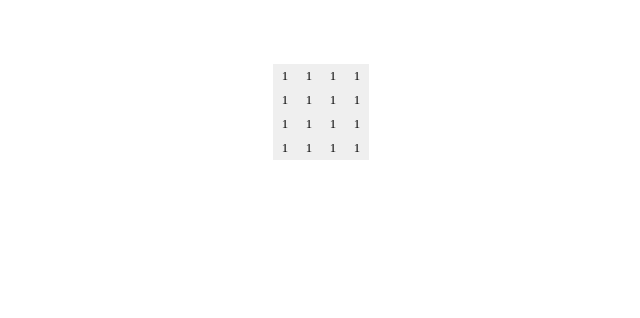
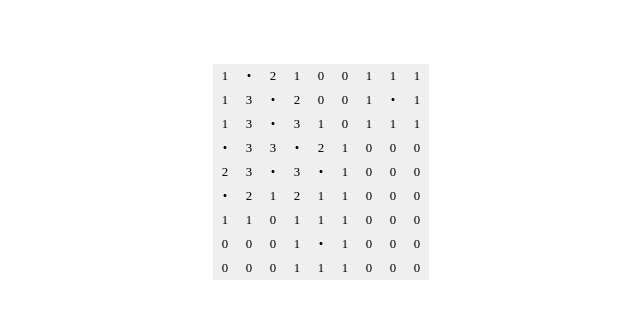
Before and after one commit to sophiamersmann/minesweeper, a Vue app: page / in a window 1280 px wide. Shown: the top 318 px of the page, without its empty margins (319-959 px from the left). Built offline with nearby package versions, Linux system fonts and the light colour scheme.

Commit message:
Add mines and counts to grid

```diff
--- a/package.json
+++ b/package.json
@@ -9,6 +9,7 @@
   },
   "dependencies": {
     "core-js": "^3.6.5",
+    "lodash": "^4.17.20",
     "normalize.css": "^8.0.1",
     "vue": "^3.0.0-0"
   },
--- a/src/components/Cell.vue
+++ b/src/components/Cell.vue
@@ -1,10 +1,16 @@
 <template>
-  <button class="cell">1</button>
+  <button class="cell">
+    {{ hasMine ? '•' : nMines }}
+  </button>
 </template>
 
 <script>
 export default {
   name: 'Cell',
+  props: ['cell'],
+  data() {
+    return this.cell;
+  },
 };
 </script>
 
--- a/src/components/Grid.vue
+++ b/src/components/Grid.vue
@@ -2,20 +2,27 @@
   <div class="grid">
     <div
       class="grid__row"
-      v-for="(row, i) in size"
+      v-for="(row, i) in grid.matrix"
       :key="i"
     >
       <Cell
         class="grid__cell"
-        v-for="(cell, j) in size"
+        v-for="(cell, j) in row"
         :key="j"
+        :cell="cell"
       />
     </div>
   </div>
 </template>
 
 <script>
+import Grid from '@/core/grid';
 import Cell from './Cell.vue';
+
+const INIT = {
+  size: 9,
+  nMines: 10,
+};
 
 export default {
   name: 'Grid',
@@ -24,7 +31,9 @@ export default {
   },
   data() {
     return {
-      size: 4,
+      size: INIT.size,
+      nMines: INIT.nMines,
+      grid: new Grid(INIT.size, INIT.nMines),
     };
   },
 };
--- /dev/null
+++ b/src/core/grid.js
@@ -0,0 +1,51 @@
+import chunk_ from 'lodash/chunk';
+import random_ from 'lodash/random';
+
+const BASE_FIELD = {
+  hasMine: false,
+  isCovered: true,
+};
+
+function getCell(matrix) {
+  return function (row, col) {
+    if (matrix[row] && matrix[row][col]) return matrix[row][col];
+    return null;
+  };
+}
+
+function getNeighbourCells(matrix, row, col) {
+  const gc = getCell(matrix);
+  return [
+    gc(row - 1, col),
+    gc(row - 1, col + 1),
+    gc(row, col + 1),
+    gc(row + 1, col + 1),
+    gc(row + 1, col),
+    gc(row + 1, col - 1),
+    gc(row, col - 1),
+    gc(row - 1, col - 1),
+  ];
+}
+
+export default class Grid {
+  constructor(size, nMines) {
+    // initialise grid
+    this.flat = Array(size ** 2)
+      .fill()
+      .map(() => ({ ...BASE_FIELD }));
+    this.matrix = chunk_(this.flat, size);
+
+    // place mines into the grid
+    while (this.flat.filter((cell) => cell.hasMine).length < nMines) {
+      this.matrix[random_(size - 1)][random_(size - 1)].hasMine = true;
+    }
+
+    // compute the number of mines around a cell
+    for (let row = 0; row < size; row += 1) {
+      for (let col = 0; col < size; col += 1) {
+        this.matrix[row][col].nMines = getNeighbourCells(this.matrix, row, col)
+          .filter((cell) => cell && cell.hasMine).length;
+      }
+    }
+  }
+}
```
